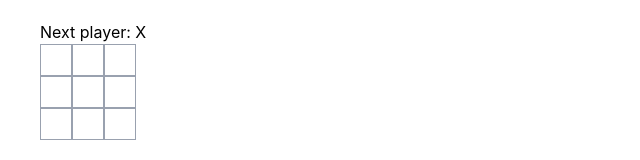
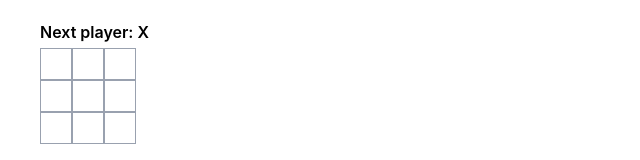
Before and after one commit to munyuaW/learn-react, a React app in the folder tic-tac-toe/: page / in a window 1280 px wide. Shown: the top 160 px of the page, without its empty margins (0-640 px from the left). Built offline with nearby package versions, Linux system fonts and the light colour scheme; the HTML template or start-up script is replaced by a standard one.

Commit message:
add styles and fix a typo for the status div

```diff
--- a/tic-tac-toe/src/App.jsx
+++ b/tic-tac-toe/src/App.jsx
@@ -35,7 +35,7 @@ function Board() {
 
   return (
     <div className="mt-5 ml-10">
-      <dir>{status}</dir>
+      <div className="font-semibold mb-1">{status}</div>
       <div className="flex">
         <Square value={squares[0]} onSquareClick={() => handleClick(0)} />
         <Square value={squares[1]} onSquareClick={() => handleClick(1)} />
```
